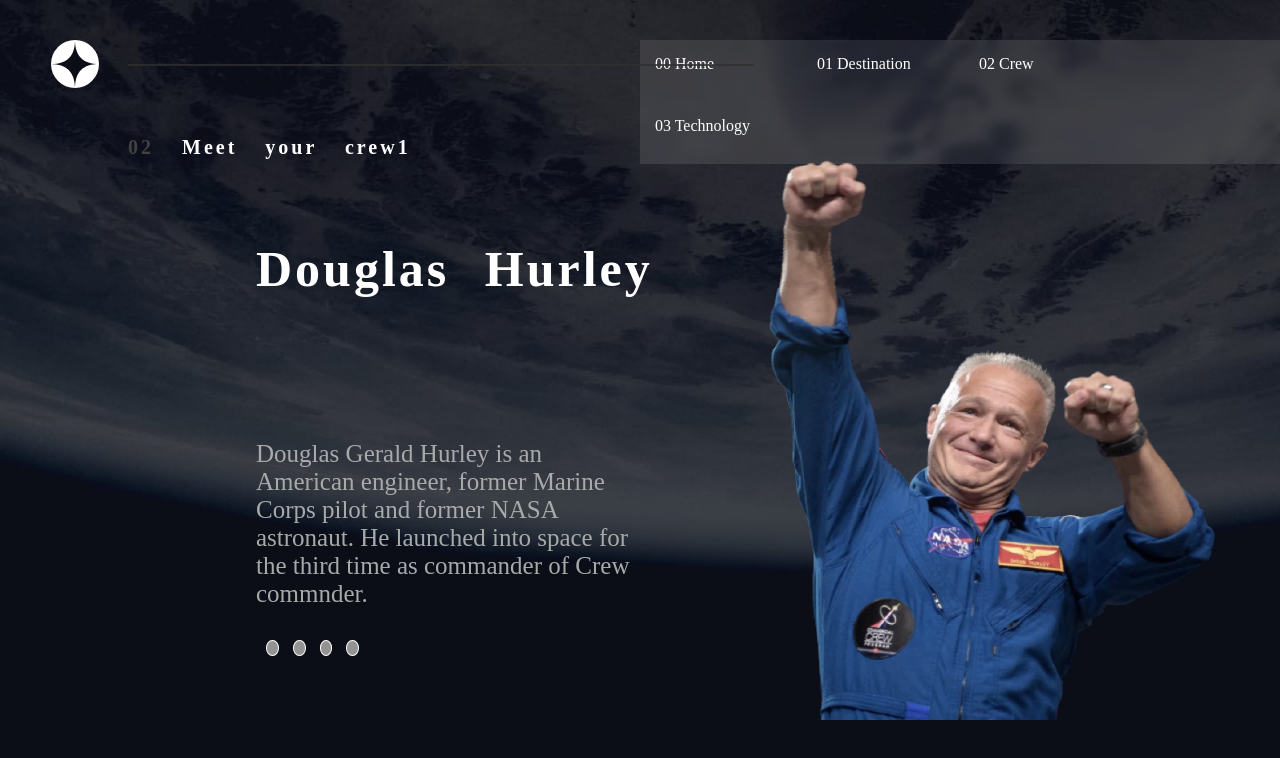
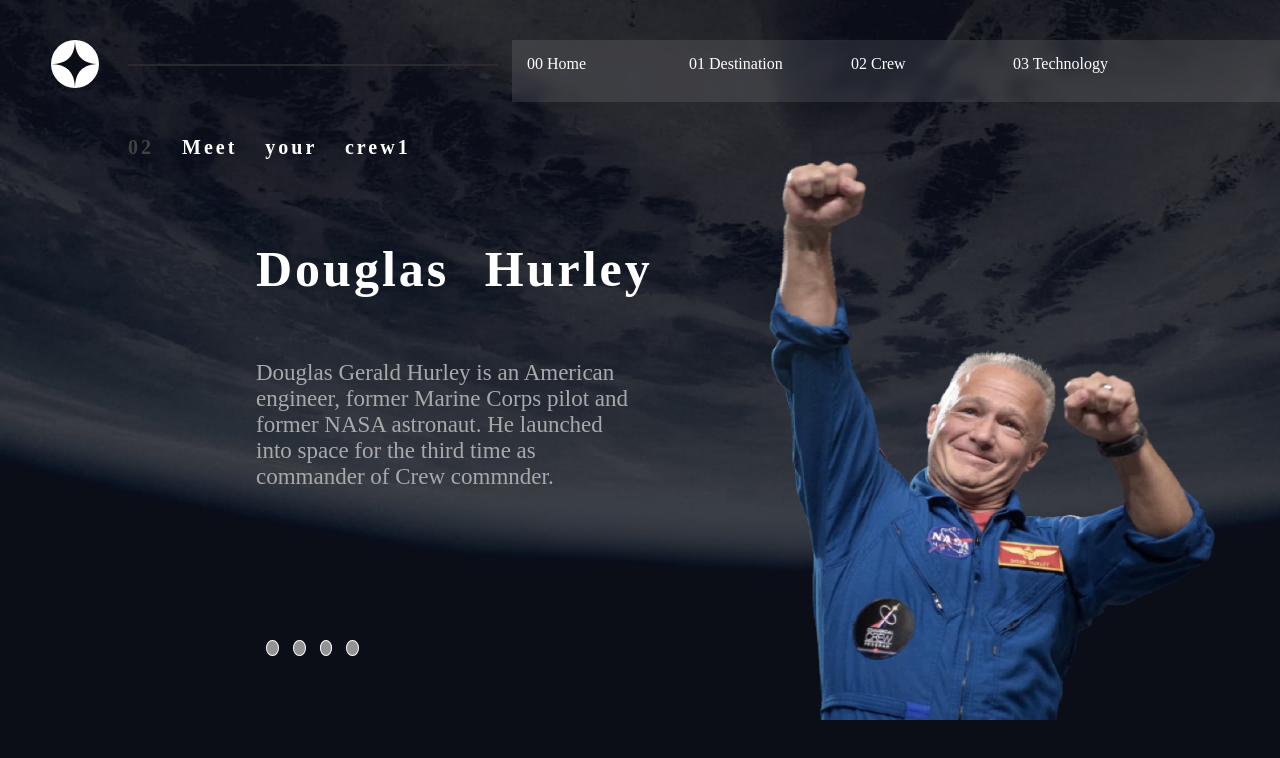
Before and after one commit to lakshmanapandi/space_toursim, a plain HTML site: page src/crew-commander.html in a window 1280 px wide. Drawn offline with Linux system fonts and the light colour scheme.

Commit message:
mediaQuery Updated

```diff
--- a/src/crew-commander.html
+++ b/src/crew-commander.html
@@ -17,7 +17,7 @@
     </div>
     <div class="cont">
         <ul>
-            <li><a href="index.html">00 Home</a></li>
+            <li><a href="../index.html">00 Home</a></li>
             <li><a href="destination-moon.html">01 Destination</a></li>
             <li><a href="crew-commander.html">02 Crew</a></li>
             <li><a href="technology-capsule.html">03 Technology</a></li>
--- a/src/css/ccss.css
+++ b/src/css/ccss.css
@@ -112,7 +112,7 @@ h4 {
 
     p {
         position: absolute;
-    top: 55%;
+        top: 45%;
         left: 20%;
         width: 30vw;
         height: 20vh;
@@ -138,3 +138,20 @@ p {
     a {
         text-decoration: none;
     }
+
+    a:active {
+        transform: scale(1.2);
+    }
+
+    @media screen and (max-width:1285px) {
+        .line hr {
+            width: 23rem;
+        }
+        .cont {
+            width: 60vw;
+        }
+        p {
+            top: 45%;
+            font-size: 23px;
+        }
+    }
--- a/src/css/css.css
+++ b/src/css/css.css
@@ -112,3 +112,27 @@ img {
             left: 10%;
             opacity: 0.8;
         }
+
+        @media only screen and (max-width: 1310px) {
+            .cont {
+                width: 60vw;
+            }
+            .line hr {
+                width: 24rem;
+            }
+        }
+
+        @media only screen and (max-width: 980px) {
+            .line hr {
+                width: 30%;
+            }
+            button {
+                font-size: 20px;
+            }
+            h1 {
+                font-size: 60px;
+            }
+            span {
+                width: 40vw;
+            }
+        }
--- a/src/css/mcss.css
+++ b/src/css/mcss.css
@@ -146,7 +146,7 @@ p {
     position: absolute;
     top: 43%;
     left: 55%;
-    width: 30rem;
+    width: 30vw;
     height: 10vh;
     font-size: 25px;
     word-spacing: 10px;
@@ -202,3 +202,19 @@ h3::after {
     font-size: 30px;
     color: WHITE;
 }
+
+@media only screen and (max-width: 1310px) {
+    .cont {
+        width: 60vw;
+    }
+    .line hr {
+        width: 23rem;
+        border: 1px solid hsl(240, 1%, 19%);
+    }
+    .line1 hr {
+        top: 74%;
+    }
+    span {
+        font-size: 50px;
+    }
+}
--- a/src/css/tecss.css
+++ b/src/css/tecss.css
@@ -81,6 +81,7 @@ h1::before {
     left: 8%;
     height: 10vh;
     width: 10vw;
+    color: black;
 }
 
 button {
@@ -146,3 +147,16 @@ p {
 a {
     text-decoration: none;
 }
+
+@media screen and (max-width:1285px) {
+    .line hr {
+        width: 23rem;
+    }
+    .cont {
+        width: 60vw;
+    }
+    p {
+        top: 50%;
+        font-size: 23px;
+    }
+}
```
Also changed, not shown: src/destination-europa.html (+1 -1 lines), src/destination-moon.html (+1 -1 lines), src/destination-titan.html (+1 -1 lines). Lines whose indentation alone changed are shown as unchanged.
